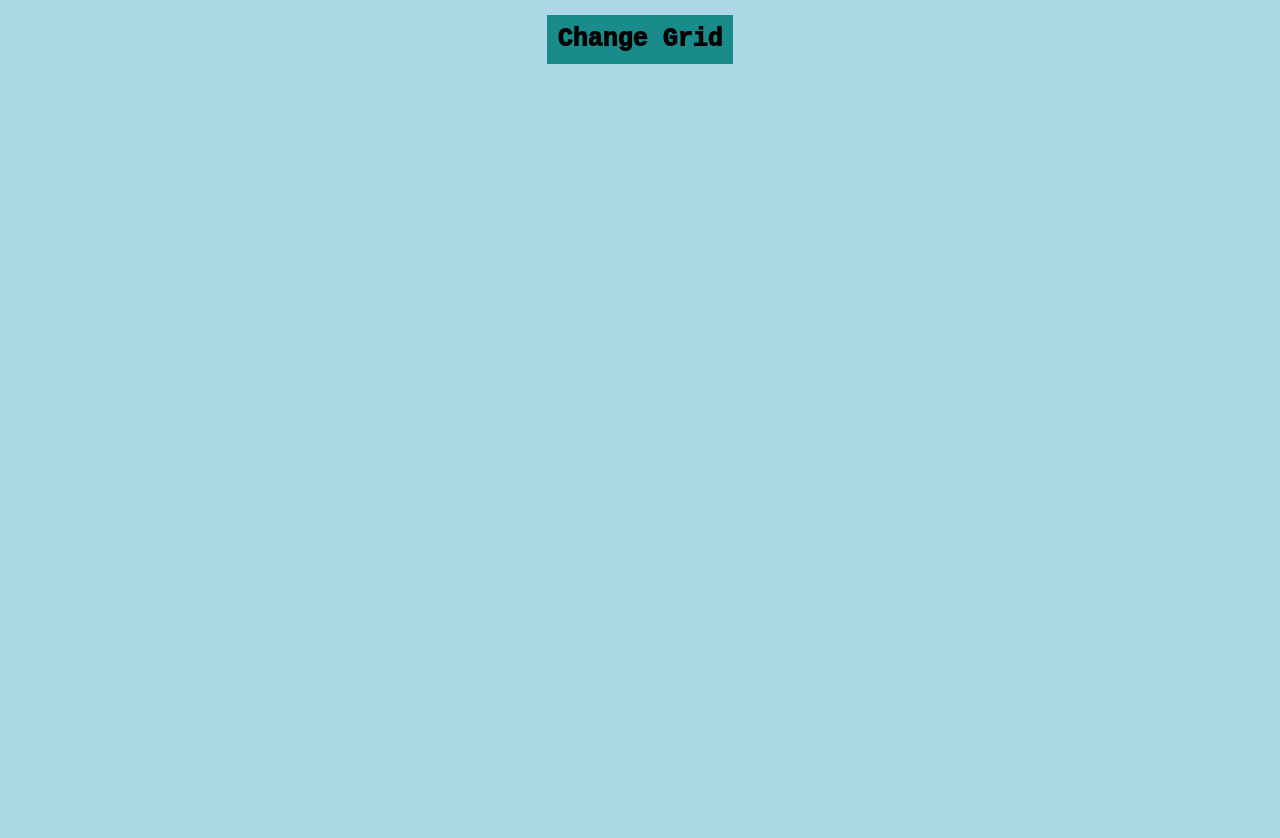
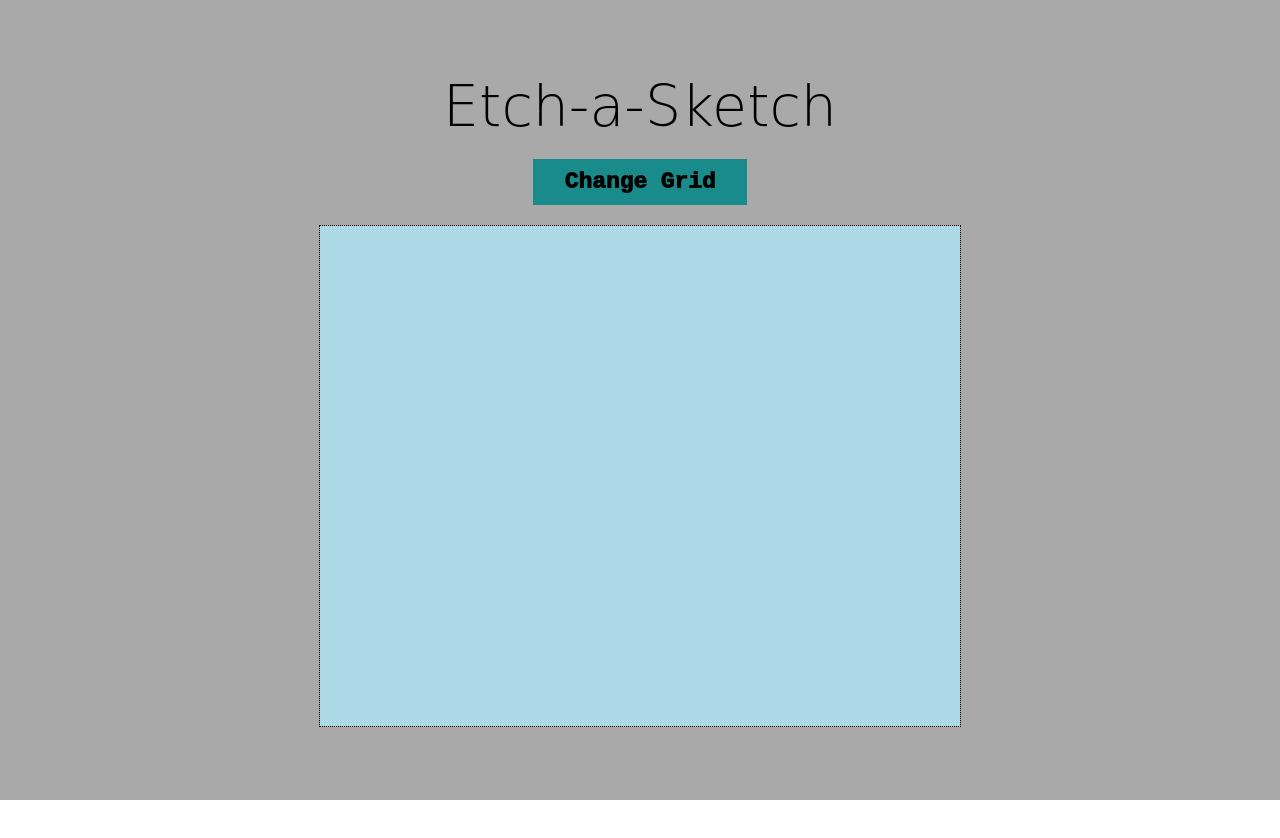
Before and after one commit to camilljz/Etch-a-Sketch, a plain HTML site: page index.html in a window 1280 px wide. After the commit the page ends 800 px from the top, so only its background shows below. Drawn offline with Linux system fonts and the light colour scheme; a web font is replaced by a local one.

Commit message:
Added UX design

```diff
--- a/index.html
+++ b/index.html
@@ -5,6 +5,9 @@
     <meta name="viewport" content="width=device-width, initial-scale=1.0">
     <title>Etch-a-Sketch</title>
     <link rel="stylesheet" href="styles.css"
+    <link rel="preconnect" href="https://fonts.googleapis.com">
+    <link rel="preconnect" href="https://fonts.gstatic.com" crossorigin>
+    <link href="https://fonts.googleapis.com/css2?family=Edu+NSW+ACT+Cursive:wght@400..700&display=swap" rel="stylesheet">
 </head>
 <body>
     <script src="script.js"></script>
--- a/script.js
+++ b/script.js
@@ -1,48 +1,82 @@
+/*Creating the outside element wrapping the button and the sketch-area*/
+const outside = document.createElement('div')
+document.body.appendChild(outside)
+outside.setAttribute('id', 'outside')
+outside.style.display = 'flex'
+outside.style.flexDirection = 'column'
+outside.style.alignContent = 'space-around'
+/*Dynamically changes the height when the window is resized*/
+function setHeight() {
+    const height = window.innerHeight;
+    document.documentElement.style.setProperty('--real-vh', `${height}px`)
+}
+window.addEventListener('resize', setHeight)
+setHeight();
+
+const title = document.createElement('h1')
+outside.append(title)
+
 const buttonWrap = document.createElement('div')
-document.body.appendChild(buttonWrap)
-const container = document.createElement('div')
-document.body.appendChild(container)
-
-document.body.style.margin = '0px'
-document.body.style.padding = '0px'
+outside.append(buttonWrap)
+buttonWrap.style.display = 'flex'
 const button = document.createElement('button')
 buttonWrap.append(button)
-buttonWrap.style.display = 'flex'
-buttonWrap.style.justifyContent = 'center'
-buttonWrap.style.backgroundColor = 'lightblue'
-buttonWrap.style.padding = '15px 0 0 0'
+
+
+const container = document.createElement('div')
+outside.appendChild(container)
+container.style.display = 'flex'
+container.style.flexWrap = 'wrap'
+outside.style.justifyContent = 'center'
+outside.style.alignItems = 'center'
+outside.style.alignSelf = 'center'
+
+title.textContent = 'Etch-a-Sketch'
+title.style.margin = '0 0 20px 0'
+title.setAttribute('id', 'title')
+
 button.textContent = 'Change Grid'
 button.style.fontFamily = 'Courier New'
 button.style.fontWeight = '1000'
 button.style.fontSize = '25px'
 
-
-
+buttonWrap.style.margin = '0 0 20px 0'
 
 for (i = 0; i<16*16; i++) {
     const box  = document.createElement('div')
     box.className = "boxes"
     container.appendChild(box)
-
 }
 
 const boxes = document.querySelectorAll('.boxes')
 
-let width = (100/16)
+
+let height = outside.clientHeight - button.clientHeight
+let width = outside.clientWidth
+const size = Math.floor(Math.min(width, height) / 16)
+const containerWidth = width/2
+const containerHeight = height/1.5
+
+container.style.width = `${containerWidth}px`
+container.style.height = `${containerHeight}px`
+container.style.border = 'black dotted 1.5px'
+
+button.style.fontSize = `${containerWidth/28}px`
+button.style.width = `${containerWidth/3}px`
+
 boxes.forEach (box => {
     box.style.backgroundColor = 'lightblue'
-    box.style.width = width+'%'
-    box.style['aspectRatio'] ='1/1'
+    box.style.width = `${containerWidth/16}px`;
+    box.style.height = `${containerHeight/16}px`;
     box.style['display'] = 'flex'
     box.style.boxSizing = 'border-box'
-    box.style.margin = '0px'
+    box.style.margin = '0'
     box.style.padding = '0px'
     box.style.opacity = '1'
 
 })
 
-container.style['display'] = 'flex'
-container.style['flex-wrap'] = 'wrap'
+
 container.style.margin = '0px'
 container.style.padding = '0px'
 
@@ -76,7 +110,8 @@ button.addEventListener("click", (e) => {
 
         boxes.forEach (box => {
             box.style.backgroundColor = 'lightblue'
-            box.style.width = width+'%'
+            box.style.width = `${containerWidth/boxwish}px`;
+            box.style.height = `${containerHeight/boxwish}px`;
             box.style.aspectRatio = '1/1'
             box.style.boxSizing = 'border-box'
             box.style.margin = '0px'
--- a/styles.css
+++ b/styles.css
@@ -17,3 +17,24 @@ button:hover {
     background-color: rgb(2, 203, 203);
     box-shadow:  2px 3px 7px rgb(2, 104, 104);
 }
+
+#outside {
+    padding: 20px;
+    background-color: darkgrey;
+    height: var(--real-vh);
+    width: 100vw;
+    box-sizing: border-box;
+}
+
+body {
+    padding: 0;
+    margin: 0;
+    box-sizing: border-box;
+}
+
+#title {
+    font-family: 'Edu NSW ACT Cursive', cursive;
+    font-weight: 300;
+    font-size: 57px;
+    color: black;
+}
```
